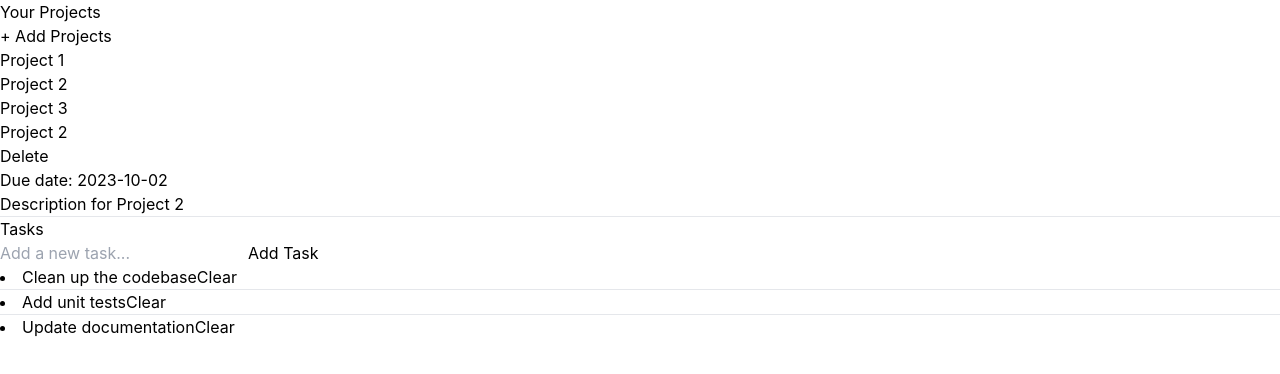
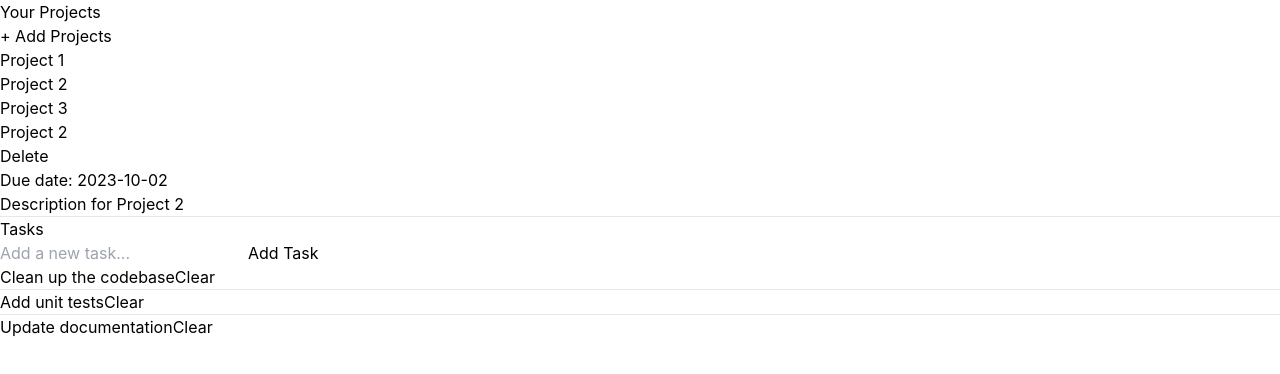
Before and after one commit to Eslamsaeed880/Management-App, a React (Vite) app: page / in a window 1280 px wide. Both pictures are taken after a click on the item "Project 2". Shown: the top 374 px of the page. Built offline with nearby package versions, Linux system fonts and the light colour scheme.

Commit message:
Fixing delete project bug

```diff
--- a/src/App.jsx
+++ b/src/App.jsx
@@ -65,13 +65,9 @@ function App() {
             project={projects[selectedProject]}
             onDelete={() => {
               deleteProject(selectedProject);
-              setSelectedProject(selectedProject - 1);
-              if (projects.length === 0) {
-                setAddProject(true);
-              }
-              if(projects.length > 0 && selectedProject === 0) {
-                setSelectedProject(projects.length - 1);
-              }
+              selectedProject ?
+                setSelectedProject(selectedProject - 1)
+                : setAddProject(true);
             }}
           />
         }
--- a/src/components/Project.jsx
+++ b/src/components/Project.jsx
@@ -1,5 +1,11 @@
+import Task from './Task';
+import { Fragment } from 'react';
+
 
 export default function Project({ project, onDelete }) {
+  function handleDeleteTask(index) {
+    project.tasks.splice(index, 1);
+  }
 
   return (
       <div className="main-content col-span-9 flex flex-col gap-4 bg-gray-100 p-16 pr-40">
@@ -19,19 +25,16 @@ export default function Project({ project, onDelete }) {
         { project.tasks.length === 0 && <p className='text-gray-500'>No tasks available for this project.</p> }
 
           { project.tasks.length > 0 &&
-            <div className="tasks bg-gray-200 p-4 rounded shadow-md mt-4 flex flex-col gap-2">
+          <ul className="tasks bg-gray-200 p-4 rounded shadow-md mt-4 flex flex-col gap-2">
             { project.tasks.map((task, index) => {
               return (
-                  <>
-                    <li className="task flex justify-between items-center mb-2" key={index}>
-                      <span>{task}</span>
-                      <button className='hover:text-red-500'>Clear</button>
-                    </li>
+                <Fragment key={index}>
+                  <Task onDelete={() => handleDeleteTask(index)}>{task}</Task>
                   { index < project.tasks.length - 1 && <hr className='border-t border-gray-300 border-b'/> }
-                  </>
+                </Fragment>
               );
             })}
-            </div>
+          </ul>
           }
         <br />
       </div>
--- /dev/null
+++ b/src/components/Task.jsx
@@ -0,0 +1,11 @@
+
+export default function Task({ children, onDelete }) {
+    return (
+        <>
+            <li className="task flex justify-between items-center mb-2">
+                <span>{children}</span>
+                <button onClick={onDelete} className='hover:text-red-500'>Clear</button>
+            </li>
+        </>
+    );
+}
```
Lines whose indentation alone changed are shown as unchanged.
